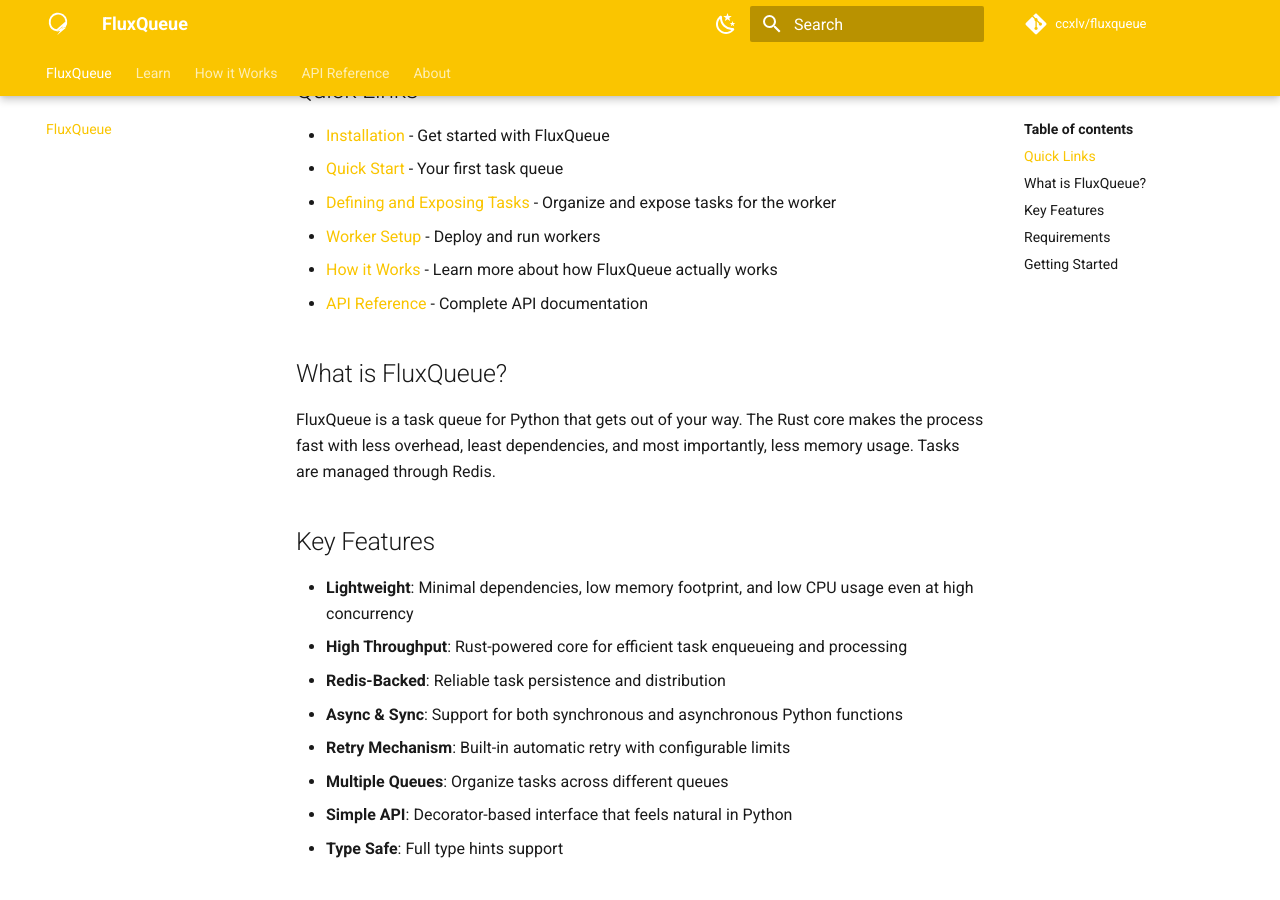
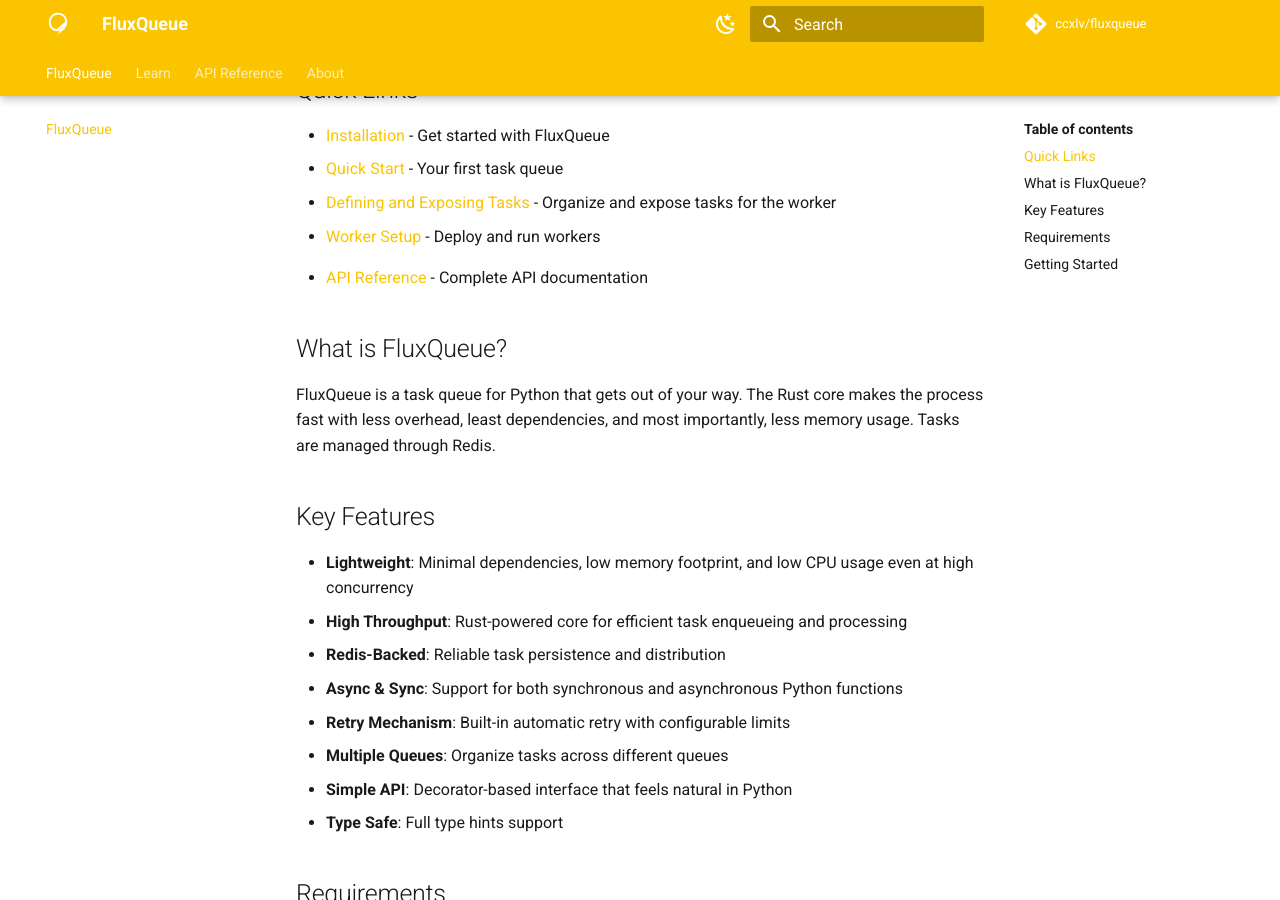
Before and after one commit to CCXLV/fluxqueue, an MkDocs documentation site: the page built from docs/index.md, in a window 1280 px wide and 900 px high, scrolled down 377 px. Built offline with MkDocs 1.6.1 and Material for MkDocs 9.7.7, drawn with Linux system fonts in a browser that asks for light colours; comment, search, counter and statistics services are not loaded.

```diff
--- a/docs/index.md
+++ b/docs/index.md
@@ -13,7 +13,7 @@ Welcome to FluxQueue documentation. FluxQueue is a lightweight, resource-efficie
 - [Quick Start](tutorial/quickstart.md) - Your first task queue
 - [Defining and Exposing Tasks](tutorial/defininig_and_exposing_tasks.md) - Organize and expose tasks for the worker
 - [Worker Setup](tutorial/worker.md) - Deploy and run workers
-- [How it Works](how-it-works/index.md) - Learn more about how FluxQueue actually works
+<!--- [How it Works](how-it-works/index.md) - Learn more about how FluxQueue actually works-->
 - [API Reference](api/index.md) - Complete API documentation
 
 ## What is FluxQueue?
--- a/mkdocs.yml
+++ b/mkdocs.yml
@@ -66,10 +66,10 @@ nav:
       - tutorial/quickstart.md
       - tutorial/defininig_and_exposing_tasks.md
       - tutorial/worker.md
-  - How it Works:
-      - how-it-works/index.md
-      - how-it-works/client.md
-      - how-it-works/worker.md
+  # - How it Works:
+  #     - how-it-works/index.md
+  #     - how-it-works/client.md
+  #     - how-it-works/worker.md
   - API Reference:
       - api/index.md
       - api/fluxqueue.md
```
Also changed, not shown: README.md (+1 -1 lines), 1 other file.
